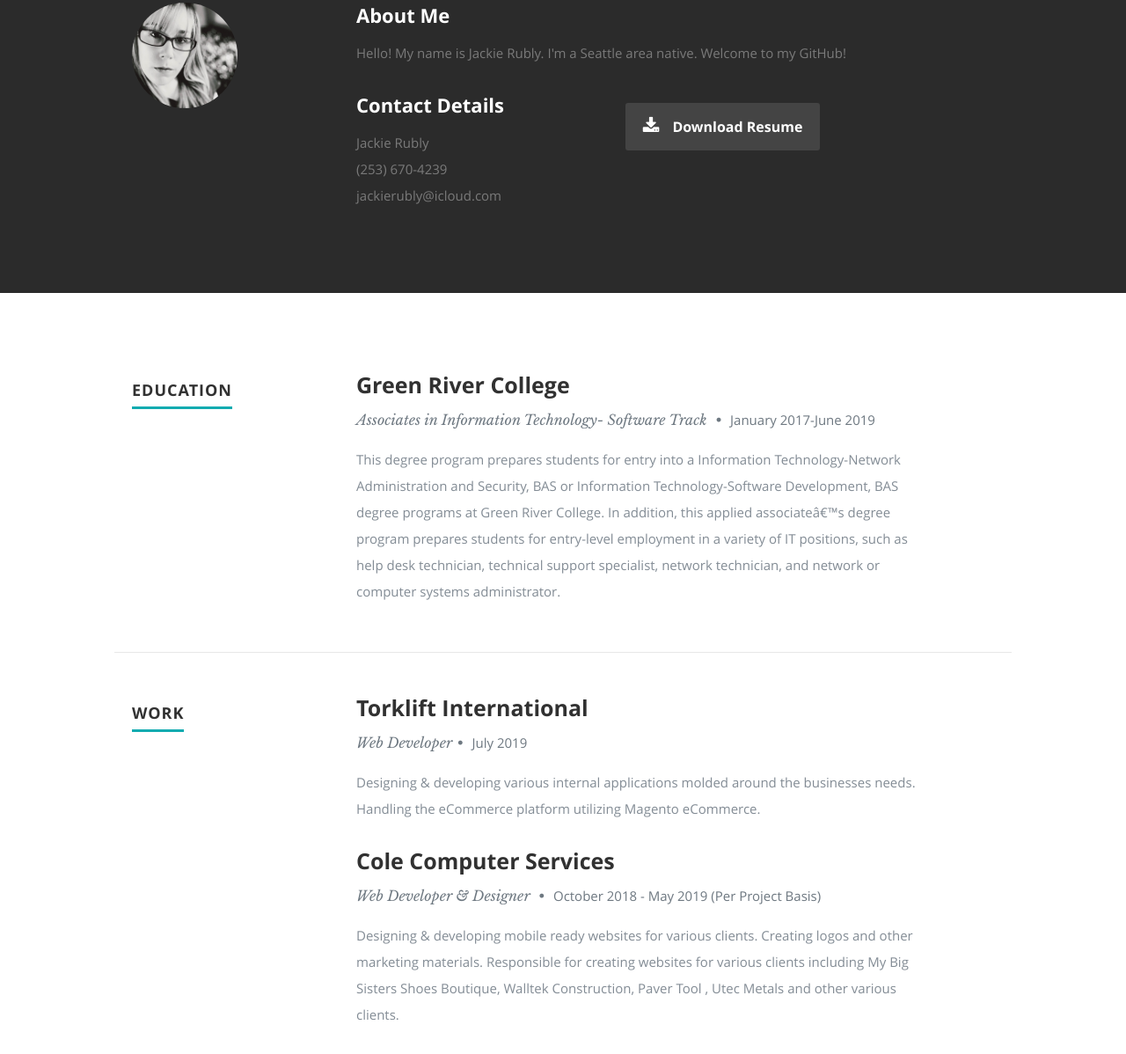
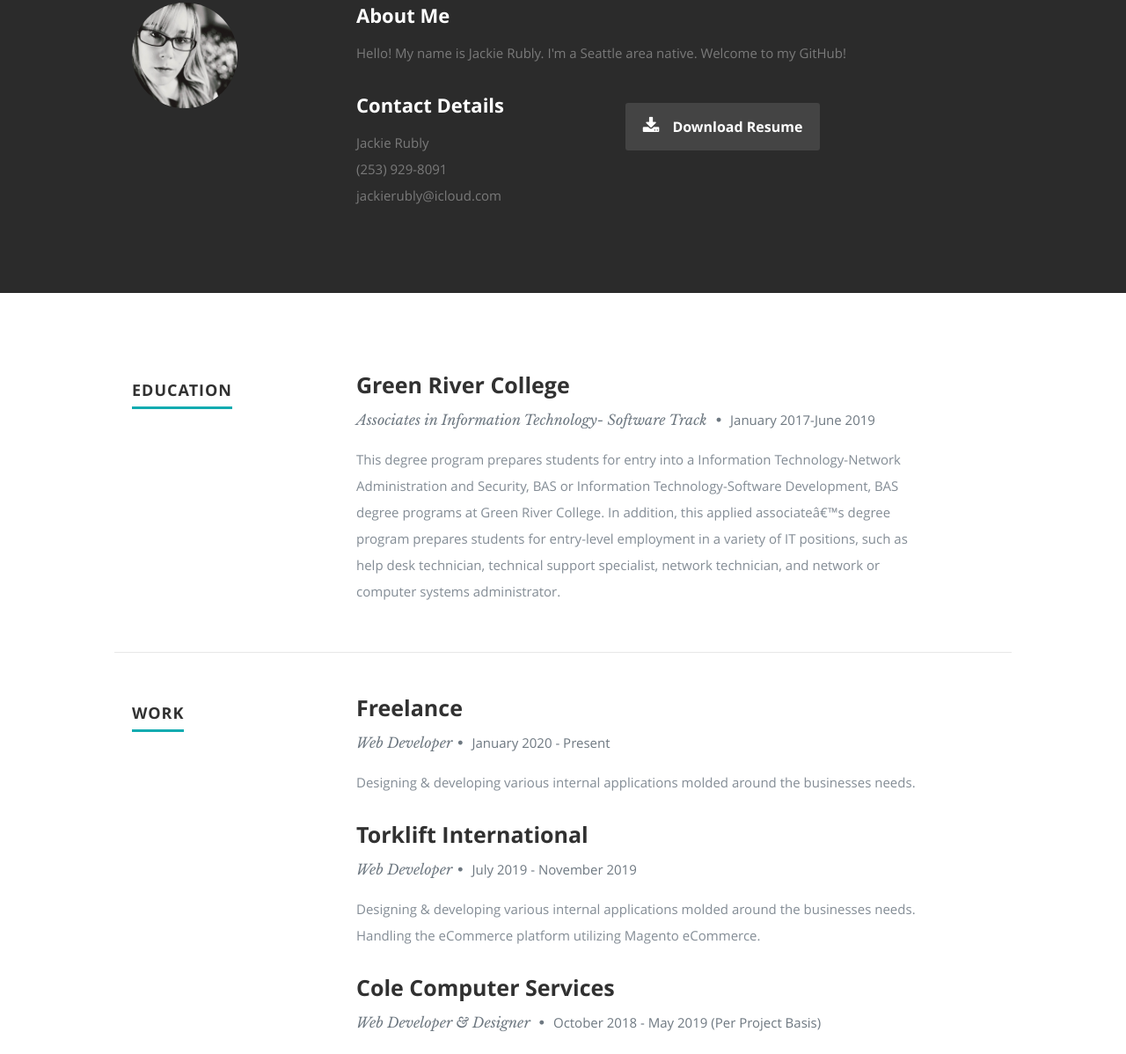
Before and after one commit to jaclynrubly/jackierubly.github.io, a plain HTML site: page index.html in a window 1280 px wide. Shown: the part 893-2091 px from the top of the page at 88% size. Drawn offline with nearby package versions, Linux system fonts and the light colour scheme.

Commit message:
Update index.html

```diff
--- a/index.html
+++ b/index.html
@@ -119,7 +119,7 @@
                   <h2>Contact Details</h2>
                   <p class="address">
 						   <span>Jackie Rubly</span><br>
-						   <span>(253) 670-4239</span><br>
+						   <span>(253) 929-8091</span><br>
                      <span>jackierubly@icloud.com</span>
 					   </p>
 
@@ -187,12 +187,31 @@
 
          <div class="nine columns main-col">
 
+
+            <div class="row item">
+
+               <div class="twelve columns">
+
+		             <h3>Freelance</h3>
+                  <p class="info">Web Developer<span>&bull;</span> <em class="date">January 2020 - Present</em></p>
+
+                  <p>
+                    Designing & developing various internal applications molded around the businesses needs.
+
+
+                  </p>
+
+               </div>
+
+            </div> <!-- item end -->
+
+
             <div class="row item">
 
                <div class="twelve columns">
 
 		             <h3>Torklift International</h3>
-                  <p class="info">Web Developer<span>&bull;</span> <em class="date">July 2019</em></p>
+                  <p class="info">Web Developer<span>&bull;</span> <em class="date">July 2019 - November 2019</em></p>
 
                   <p>
                     Designing & developing various internal applications molded around the businesses needs. Handling the eCommerce platform utilizing Magento eCommerce.
```
